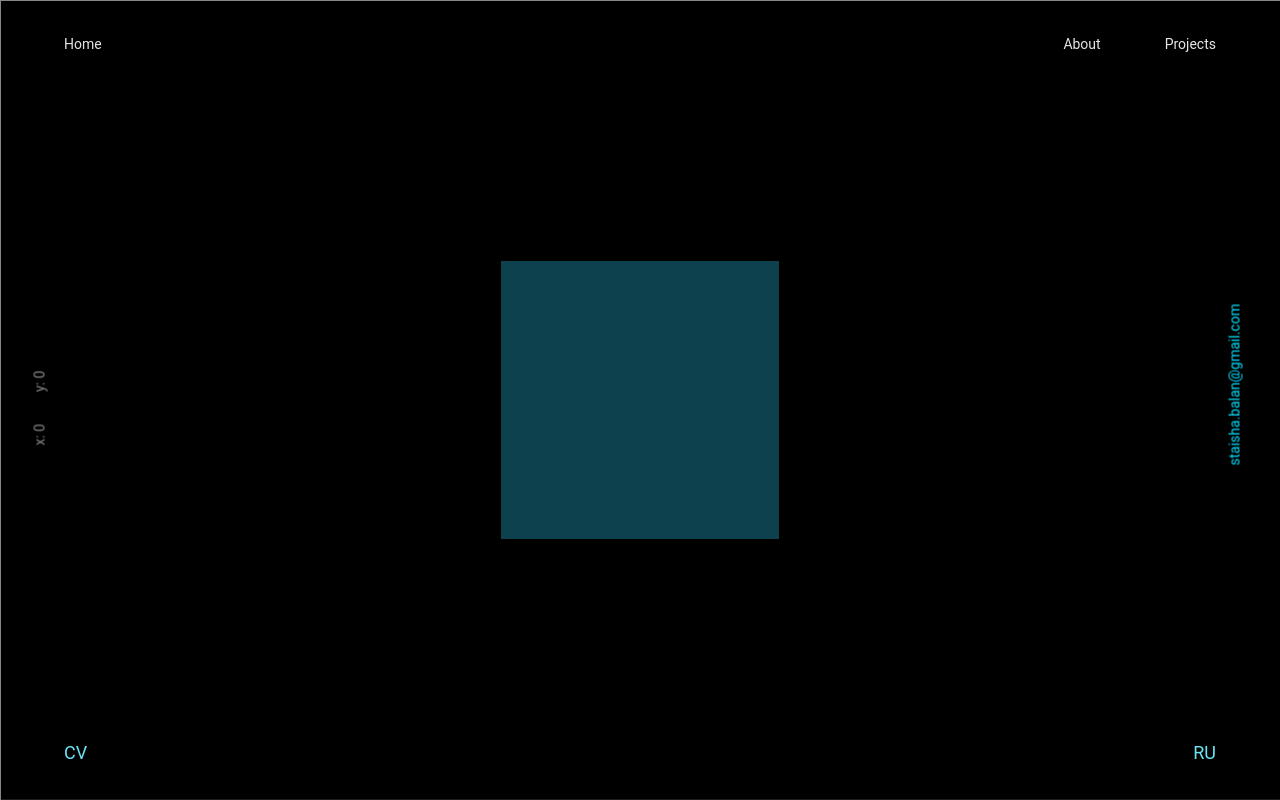
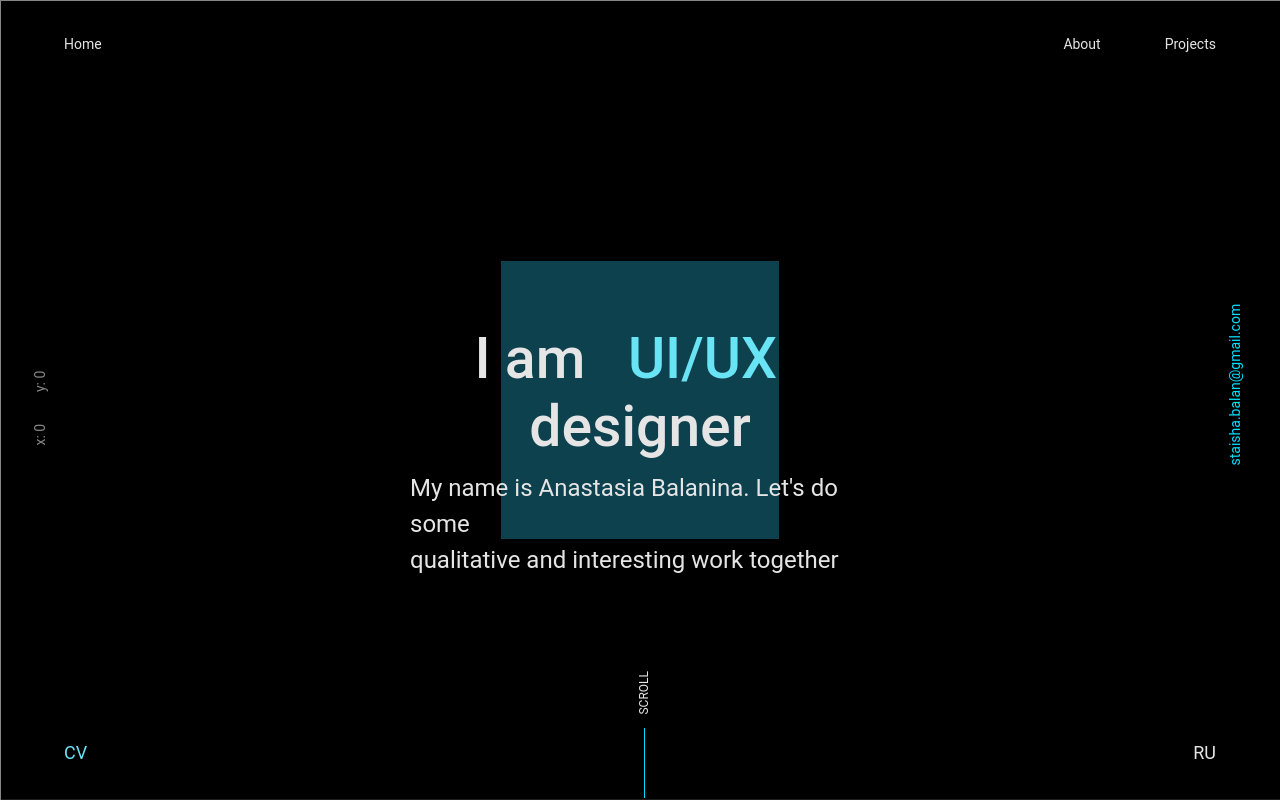
Before and after one commit to EvgeniiSkopin/EvgeniiSkopin.github.io, a plain HTML site: page index.html in a window 1280 px wide. Drawn offline with nearby package versions, Linux system fonts and the light colour scheme.

Commit message:
Add files via upload

```diff
--- a/index.html
+++ b/index.html
@@ -7,7 +7,6 @@
 </head>
 
 <body>
-
     <div class="main-menu">
         <div class="">
             <a href="" class="left-menu">Home</a>
@@ -16,19 +15,15 @@
             <a href="" class="right-menu">About</a>
         </div>
     </div>
-
     <div class="coord">
         <span id="cursorX">x: 0</span>
         <span id="cursorY">y: 0</span>
     </div>
-
     <div class="mail">
         <a href="">staisha.balan@gmail.com</a>
     </div>
-
     <div class="vert-line"></div>
     <div class="hor-line"></div>
-
     <div class="footer-menu">
         <div class="">
             <a href="" class="left-menu">CV</a>
@@ -36,6 +31,20 @@
         </div>
     </div>
 
+    <div class="first-page-content">
+        <div class="greeting">
+            <h1>I am <span class="updating">&nbsp; UI/UX &nbsp;</span> designer</h1>
+            <div class="info-block">
+                <span>My name is Anastasia Balanina. Let's do some</span>
+                <br/>
+                <span>qualitative and interesting work together</span>
+            </div>
+        </div>
+        <div class="scroll">
+            <span class="scroll-line"></span>
+            <span class="scroll-text">SCROLL</span>
+        </div>
+    </div>
 </body>
 
 <script src="https://code.jquery.com/jquery-3.3.1.slim.min.js" integrity="sha384-q8i/X+965DzO0rT7abK41JStQIAqVgRVzpbzo5smXKp4YfRvH+8abtTE1Pi6jizo" crossorigin="anonymous"></script>
@@ -79,6 +88,13 @@
                     function onDocumentMouseMove(event) {
                         mouseX = ( event.clientX - windowHalfX ) / 100;
                         mouseY = ( event.clientY - windowHalfY ) / 100;
+
+                        document.getElementById('cursorX').innerHTML = "x: " + event.clientX;
+                        document.getElementById('cursorY').innerHTML = "y: " + event.clientY;
+
+                        document.getElementsByClassName('vert-line')[0].style.left = event.clientX + 20;
+                        document.getElementsByClassName('hor-line')[0].style.top = event.clientY - 20;
+
                         camera.position.x += ( mouseX - camera.position.x ) * .05;
                         camera.position.y += ( - mouseY - camera.position.y ) * .05;
                         camera.lookAt( scene.position );
--- a/style.css
+++ b/style.css
@@ -6,6 +6,17 @@ body {
     overflow: hidden;
     width: 100%;
     height: 100%;
+}
+
+body a:hover {
+    text-decoration: none;
+}
+
+canvas {
+    position: fixed;
+    top: 0;
+    left: 0;
+    z-index: -1;
 }
 
 .coord {
@@ -28,13 +39,13 @@ body {
     transform: rotate(-90deg);
     width: 180px;
     display: block;
+    z-index: 999;
 }
 
 .mail a {
     color: #00E0FF;
 }
 .mail a:hover {
-    text-decoration: none;
     color: #00E0FF;
 }
 
@@ -42,10 +53,7 @@ body {
     position: fixed;
     width: 100%;
     padding-top: 34px;
-}
-
-.main-menu a {
-    color: #E5E5E5;
+    z-index: 999;
 }
 
 .main-menu a {
@@ -54,16 +62,25 @@ body {
 
 .main-menu a:hover {
     color: #E5E5E5;
-    text-decoration: none;
 }
 
 .right-menu {
     float: right;
     margin-right: 64px;
+    color: #E5E5E5;
+}
+
+.right-menu:hover {
+    color: #E5E5E5;
+}
+
+.left-menu:hover{
+    color: #69E4F5;
 }
 
 .left-menu{
     margin-left: 64px;
+    color: #69E4F5;
 }
 
 .footer-menu{
@@ -72,15 +89,7 @@ body {
     padding-bottom: 34px;
     bottom: 0;
     font-size: 18px;
-}
-
-.footer-menu a {
-    color: #69E4F5;
-}
-
-.footer-menu a:hover {
-    color: #69E4F5;
-    text-decoration: none;
+    z-index: 999;
 }
 
 .vert-line {
@@ -89,6 +98,7 @@ body {
     background-color: #868686;
     position: absolute;
     left: 0;
+    z-index: 999;
 }
 
 .hor-line {
@@ -97,4 +107,61 @@ body {
     background-color: #868686;
     position: absolute;
     top: 0;
+    z-index: 999;
 }
+
+/* First page content */
+
+.first-page-content {
+    height: 100vh;
+    width: 100vw;
+    position: relative;
+    z-index: 1;
+}
+
+.greeting {
+    color: #E5E5E5;
+    position: absolute;
+    top: calc(50% - 75px);
+    left: calc(50% - 270px);
+    width: 540px;
+    height: 150px;
+    text-align: center;
+}
+
+.greeting h1 {
+    font-size: 57px;
+}
+.greeting h1 .updating {
+    color: #69E4F5;
+}
+
+.greeting .info-block {
+    padding: 0 40px;
+    text-align: left;
+}
+
+.greeting .info-block span {
+    font-size: 24px;
+}
+
+.scroll {
+    position: fixed;
+    bottom: 55px;
+    left: calc(50% - 60px);
+    transform: rotate(-90deg);
+}
+
+.scroll-line {
+    display: inline-block;
+    width: 70px;
+    height: 1px;
+    background-color: #00E0FF;
+    margin-bottom: 3px;
+    margin-right: 10px;
+}
+
+.scroll-text {
+    color: #E5E5E5;
+    font-size: 12px;
+}
```
